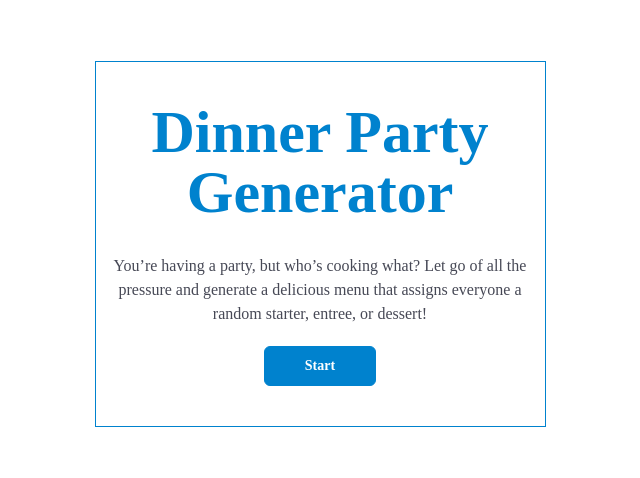
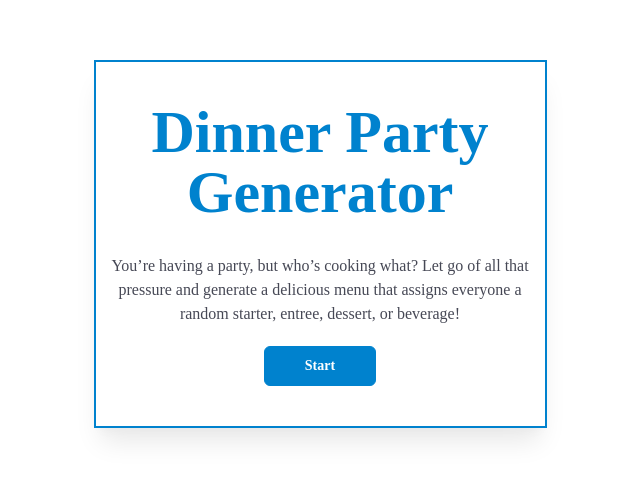
Before and after one commit to ang-riv/dinner-party-generator, a React (Vite) app: page / in a window 1280 px wide. Shown: the part 156-634 px from the top of the page, without its empty margins (320-960 px from the left). Built offline with nearby package versions, Linux system fonts and the light colour scheme; a web font is replaced by a local one.

Commit message:
Added shadow styles to the main container

```diff
--- a/src/MainApp.jsx
+++ b/src/MainApp.jsx
@@ -41,11 +41,11 @@ function MainApp() {
             {pageNum != 6 && menuStyling === false ? (
               <>
                 {pageNum === 0 ? (
-                  <div className="flex items-center justify-center max-w-[449px] max-h-[449px] outline outline-primary p-1 py-10">
+                  <div className="flex items-center justify-center max-w-[449px] max-h-[449px] outline-2 outline-primary p-1 py-10 shadow-xl shadow-base-200">
                     {pages[0]}
                   </div>
                 ) : (
-                  <div className="flex flex-col justify-between h-full max-h-[670px] min-h-[650px]  min-w-80 w-full max-w-[450px] outline outline-primary py-3">
+                  <div className="flex flex-col justify-between h-full max-h-[670px] min-h-[650px]  min-w-80 w-full max-w-[450px] outline-2 outline-primary py-3 shadow-xl shadow-base-200">
                     <Steps active={pageNum} />
                     {currentPage}
                     <NavButtons
--- a/src/pages/IntroPage.jsx
+++ b/src/pages/IntroPage.jsx
@@ -22,9 +22,9 @@ const IntroPage = ({ setPageNum }) => {
         Generator
       </h1>
       <p className="prose-p text-md text-center leading-normal">
-        You’re having a party, but who’s cooking what? Let go of all the
+        You’re having a party, but who’s cooking what? Let go of all that
         pressure and generate a delicious menu that assigns everyone a random
-        starter, entree, or dessert!
+        starter, entree, dessert, or beverage!
       </p>
       <div className="w-full flex justify-center">
         <button
```
